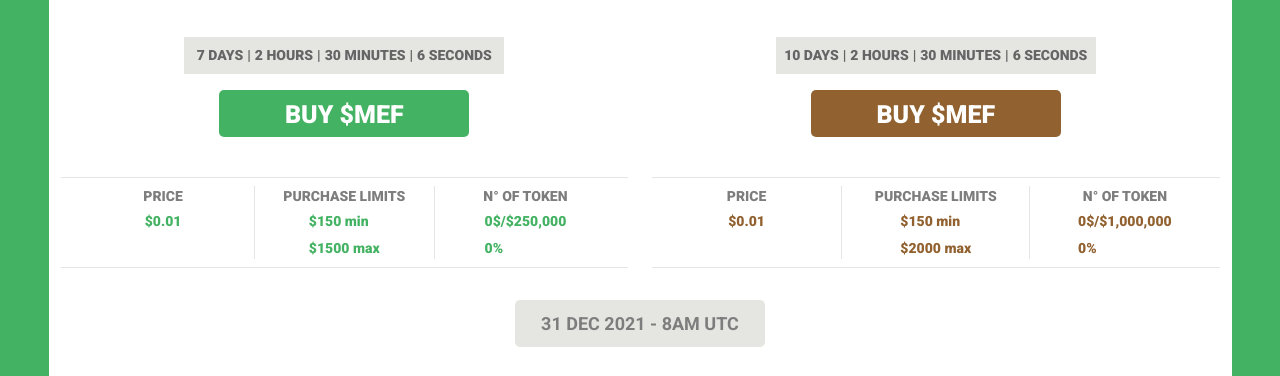
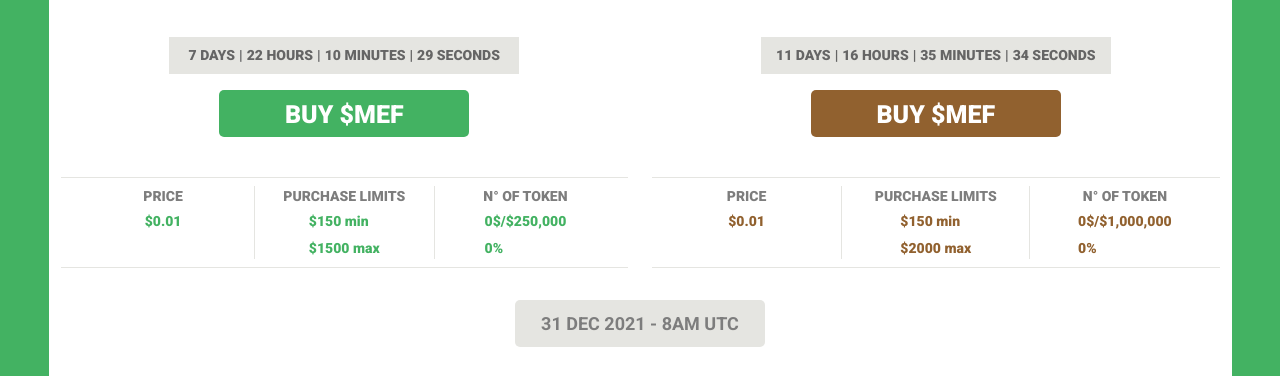
Before and after one commit to TruongNhat1759/metafarm, a website: page src/buytoken.html in a window 1280 px wide. Shown: the part 345-721 px from the top of the page. Drawn offline with nearby package versions, Linux system fonts and the light colour scheme; files that its build step writes are made by us from their sources; files whose address does not match are found by name.

Commit message:
add timer

```diff
--- a/assets/js/script.js
+++ b/assets/js/script.js
@@ -67,5 +67,21 @@ $(function(){
         $('.checkbox-custom-remember').toggleClass('active');
         $('#remember').attr('checked', !$('#remember').attr('checked'))
     })
-
+    countDownTimer('Dec 23, 2021 00:00:00', '.seed-sale');
+    countDownTimer('Dec 26, 2021 18:25:05', '.private-sale');
 })
+function countDownTimer(timeEnd, section) {
+    const second = 1000, minute = second * 60, hour = minute * 60, day = hour * 24;
+	const countDown = new Date(timeEnd).getTime();
+	const timer = setInterval(function() {
+		const now = new Date().getTime();
+		const distance = countDown - now;
+		$(section).find('.days').html(Math.floor(distance / (day)));
+		$(section).find('.hours').html(Math.floor((distance % (day)) / (hour)));
+		$(section).find('.minutes').html(Math.floor((distance % (hour)) / (minute)));
+		$(section).find('.seconds').html(Math.floor((distance % (minute)) / second));
+		if (distance < 1000) {
+			clearInterval(timer);
+		}
+	}, 1000)
+}
--- a/buytoken.html
+++ b/buytoken.html
@@ -94,14 +94,14 @@
                             SEED SALE</h3>
                         <div class="px-3 font-black">
                             <ul
-                                class="p-2 bg-gray-e5e5e1 flex max-w-320 mx-auto items-center justify-center gap-1 text-gray-656565 text-13 sm:text-14">
-                                <li>7 DAYS</li>
+                                class="p-2 bg-gray-e5e5e1 flex max-w-350 mx-auto items-center justify-center gap-1 text-gray-656565 text-13 sm:text-14 seed-sale">
+                                <li><span class="days">0</span> DAYS</li>
                                 <li>|</li>
-                                <li>2 HOURS</li>
+                                <li><span class="hours">0</span> HOURS</li>
                                 <li>|</li>
-                                <li>30 MINUTES</li>
+                                <li><span class="minutes">0</span> MINUTES</li>
                                 <li>|</li>
-                                <li>6 SECONDS</li>
+                                <li><span class="seconds">0</span> SECONDS</li>
                             </ul>
                             <p>
                                 <a href="./"
@@ -141,14 +141,14 @@
                             PRIVATE SALE</h3>
                         <div class="px-3 font-black">
                             <ul
-                                class="p-2 bg-gray-e5e5e1 flex max-w-320 mx-auto items-center justify-center gap-1 text-gray-656565 text-13 sm:text-14">
-                                <li>10 DAYS</li>
+                                class="p-2 bg-gray-e5e5e1 flex max-w-350 mx-auto items-center justify-center gap-1 text-gray-656565 text-13 sm:text-14 private-sale">
+                                <li><span class="days">0</span> DAYS</li>
                                 <li>|</li>
-                                <li>2 HOURS</li>
+                                <li><span class="hours">0</span> HOURS</li>
                                 <li>|</li>
-                                <li>30 MINUTES</li>
+                                <li><span class="minutes">0</span> MINUTES</li>
                                 <li>|</li>
-                                <li>6 SECONDS</li>
+                                <li><span class="seconds">0</span> SECONDS</li>
                             </ul>
                             <p>
                                 <a href="./"
--- a/src/buytoken.html
+++ b/src/buytoken.html
@@ -94,14 +94,14 @@
                             SEED SALE</h3>
                         <div class="px-3 font-black">
                             <ul
-                                class="p-2 bg-gray-e5e5e1 flex max-w-320 mx-auto items-center justify-center gap-1 text-gray-656565 text-13 sm:text-14">
-                                <li>7 DAYS</li>
+                                class="p-2 bg-gray-e5e5e1 flex max-w-350 mx-auto items-center justify-center gap-1 text-gray-656565 text-13 sm:text-14 seed-sale">
+                                <li><span class="days">0</span> DAYS</li>
                                 <li>|</li>
-                                <li>2 HOURS</li>
+                                <li><span class="hours">0</span> HOURS</li>
                                 <li>|</li>
-                                <li>30 MINUTES</li>
+                                <li><span class="minutes">0</span> MINUTES</li>
                                 <li>|</li>
-                                <li>6 SECONDS</li>
+                                <li><span class="seconds">0</span> SECONDS</li>
                             </ul>
                             <p>
                                 <a href="./"
@@ -141,14 +141,14 @@
                             PRIVATE SALE</h3>
                         <div class="px-3 font-black">
                             <ul
-                                class="p-2 bg-gray-e5e5e1 flex max-w-320 mx-auto items-center justify-center gap-1 text-gray-656565 text-13 sm:text-14">
-                                <li>10 DAYS</li>
+                                class="p-2 bg-gray-e5e5e1 flex max-w-350 mx-auto items-center justify-center gap-1 text-gray-656565 text-13 sm:text-14 private-sale">
+                                <li><span class="days">0</span> DAYS</li>
                                 <li>|</li>
-                                <li>2 HOURS</li>
+                                <li><span class="hours">0</span> HOURS</li>
                                 <li>|</li>
-                                <li>30 MINUTES</li>
+                                <li><span class="minutes">0</span> MINUTES</li>
                                 <li>|</li>
-                                <li>6 SECONDS</li>
+                                <li><span class="seconds">0</span> SECONDS</li>
                             </ul>
                             <p>
                                 <a href="./"
--- a/tailwind.config.js
+++ b/tailwind.config.js
@@ -82,6 +82,7 @@ module.exports = {
       maxWidth: {
         '292': '292px',
         '320': '320px',
+        '350': '350px',
         '473': '473px',
         '560': '560px',
         '1010': '1010px',
```
